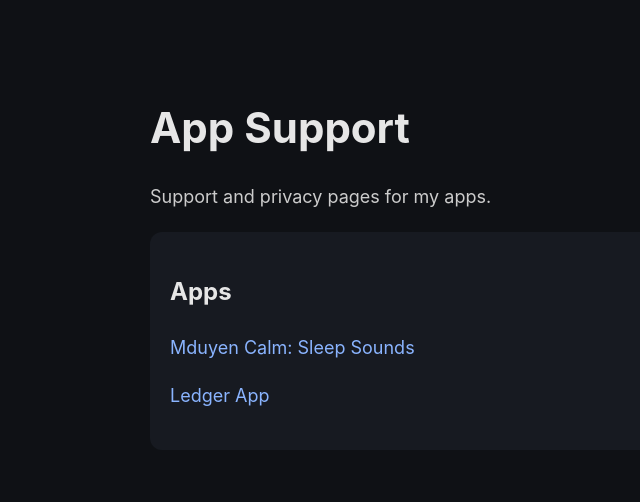
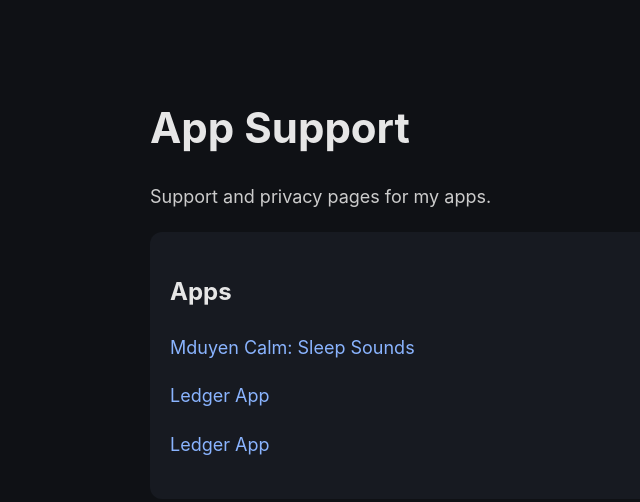
Before and after one commit to ItKinlu/app-support, a plain HTML site: page index.html in a window 1280 px wide. Shown: the whole page, without its empty margins (110-750 px from the left). Drawn offline with Linux system fonts and the light colour scheme.

Commit message:
Update index.html

```diff
--- a/index.html
+++ b/index.html
@@ -46,6 +46,7 @@
       <h2>Apps</h2>
       <p><a href="sleep/">Mduyen Calm: Sleep Sounds</a></p>
       <p><a href="ledger/">Ledger App</a></p>
+      <p><a href="focus/">Ledger App</a></p>
     </div>
   </div>
 </body>
```
